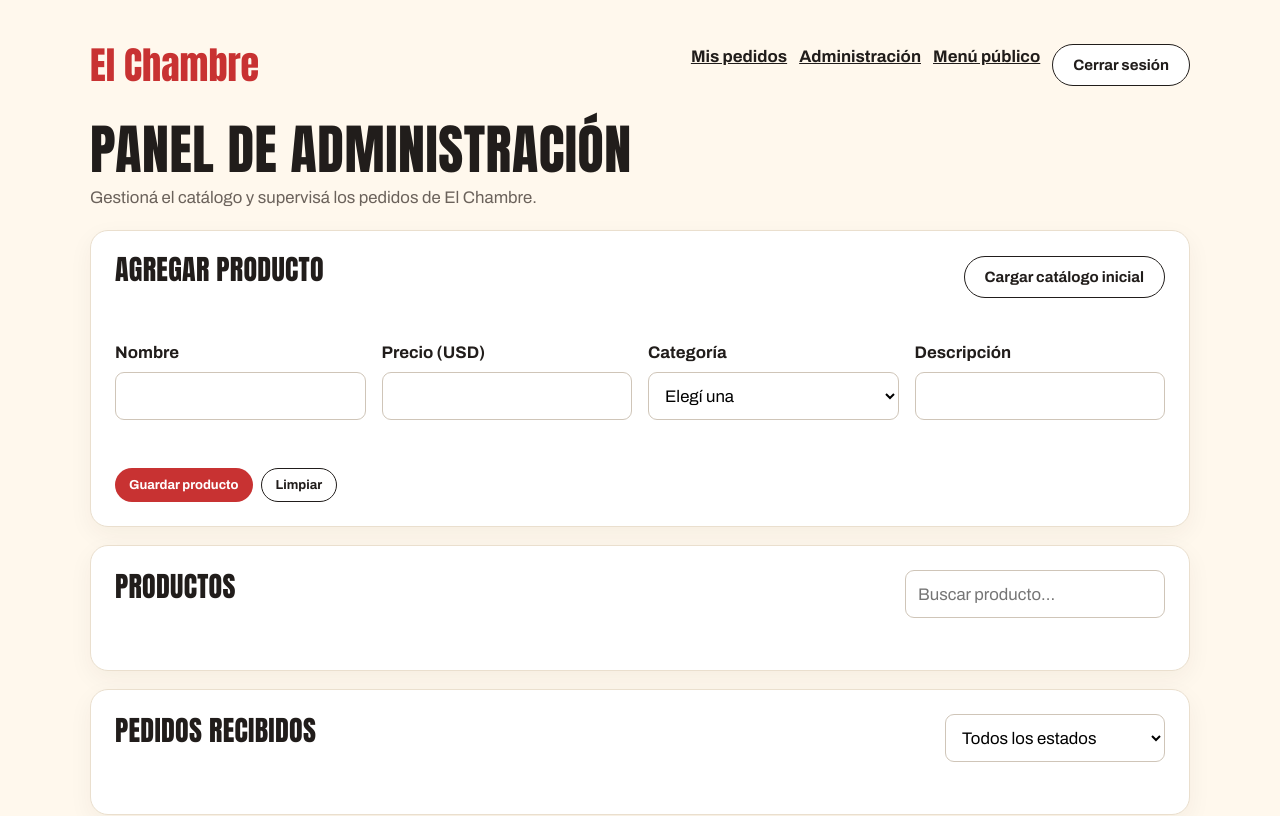
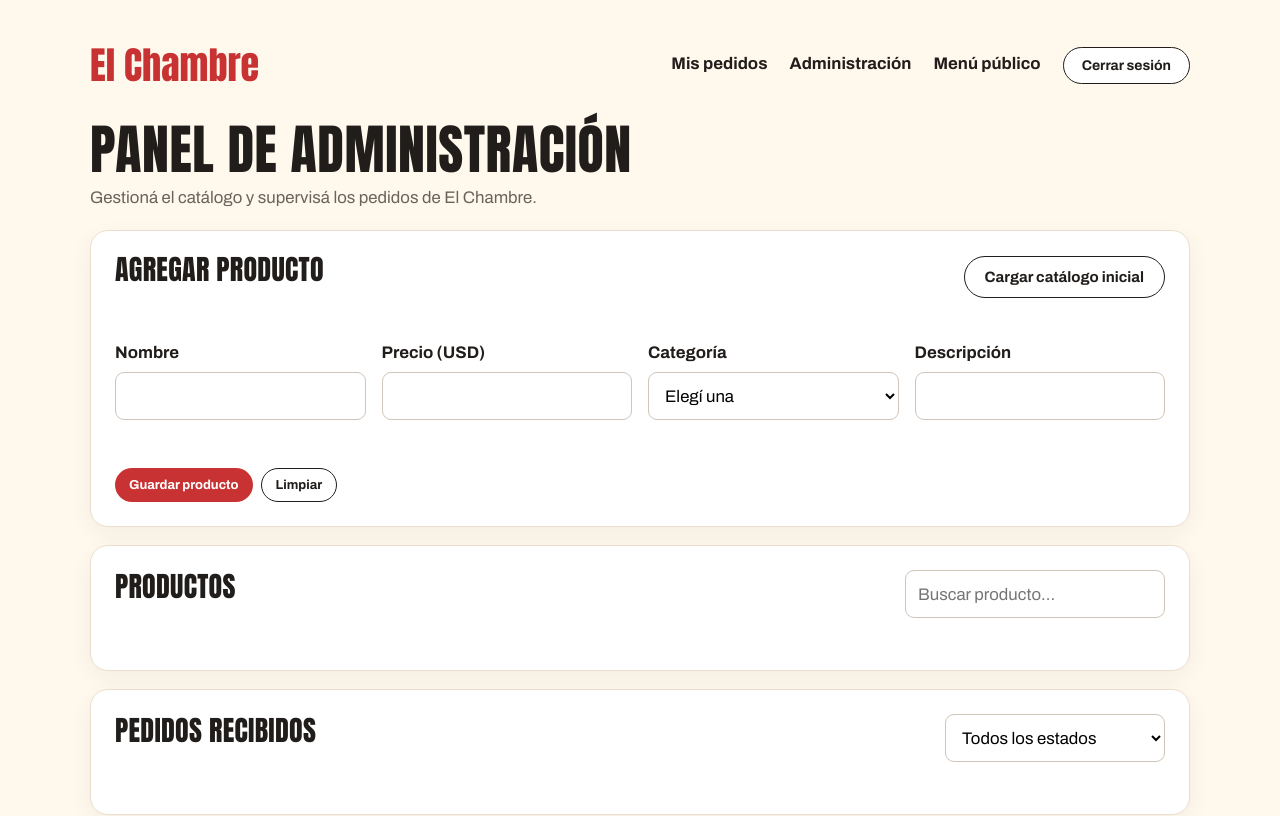
Before and after one commit to menacristina800-collab/El-Chambre-Web, a plain HTML site: page pages/admin.html in a window 1280 px wide. Shown: the top 816 px of the page. Drawn offline with Linux system fonts and the light colour scheme; no server answers.

Commit message:
Update app.css

```diff
--- a/css/app.css
+++ b/css/app.css
@@ -228,6 +228,7 @@ th {
     min-width: 640px
 }
 
+/* Formulario: mismas alturas en inputs y selects (el body hereda line-height 1.6) */
 input,
 select {
     height: 48px;
@@ -247,3 +248,29 @@ textarea {
         grid-template-columns: 1fr
     }
 }
+
+/* Menú de cuenta: todo centrado en vertical, más aire y sin subrayado fijo */
+.app-nav {
+    align-items: center;
+    gap: 8px 22px
+}
+
+.app-nav a {
+    text-decoration: none;
+    padding: 6px 0;
+    border-bottom: 2px solid transparent
+}
+
+.app-nav a:hover,
+.app-nav a:focus-visible {
+    border-bottom-color: var(--rojo)
+}
+
+.app-nav a[aria-current="page"] {
+    border-bottom-color: var(--rojo)
+}
+
+.app-nav button {
+    padding: 10px 18px;
+    font-size: 14px
+}
```
